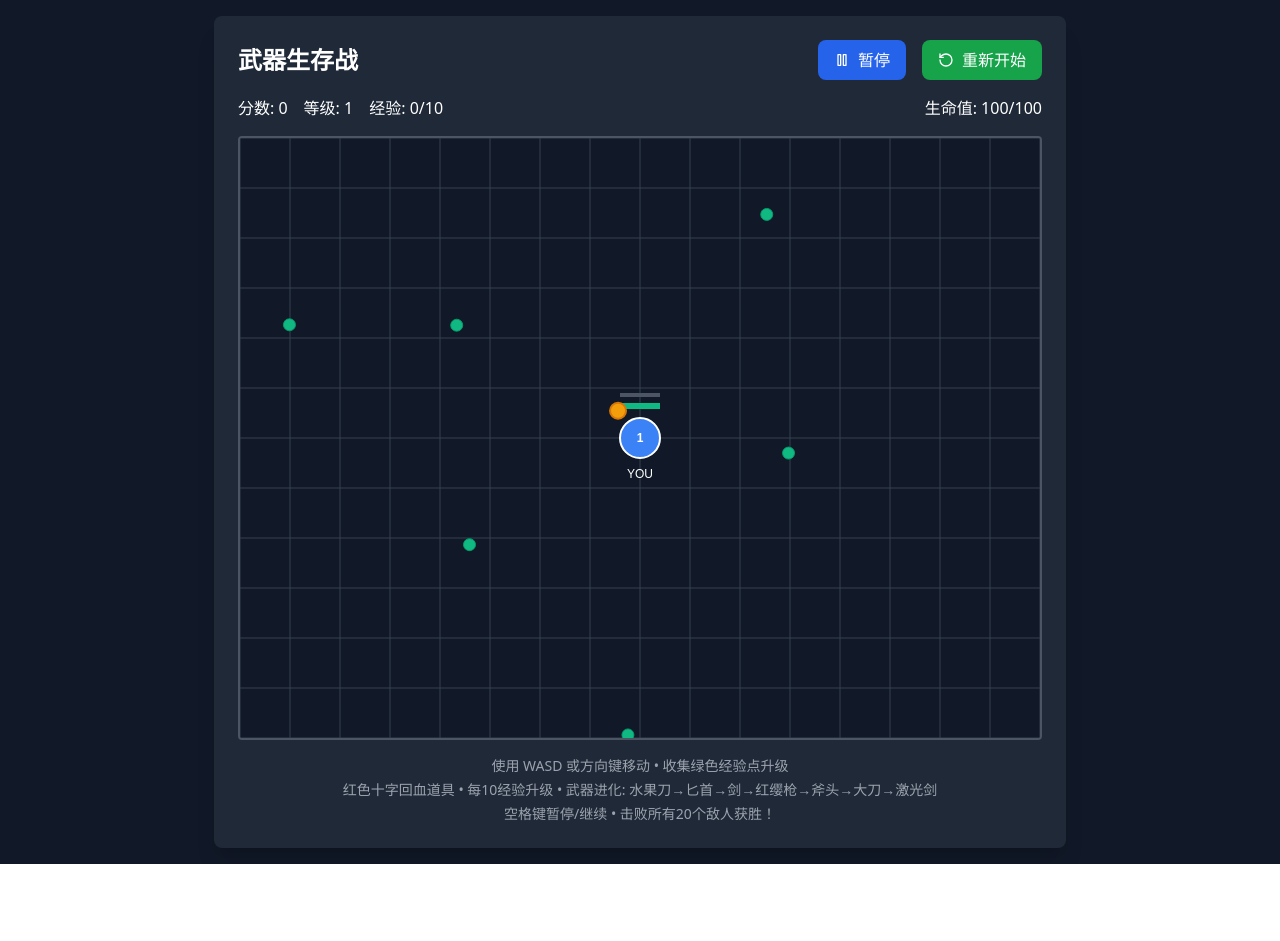
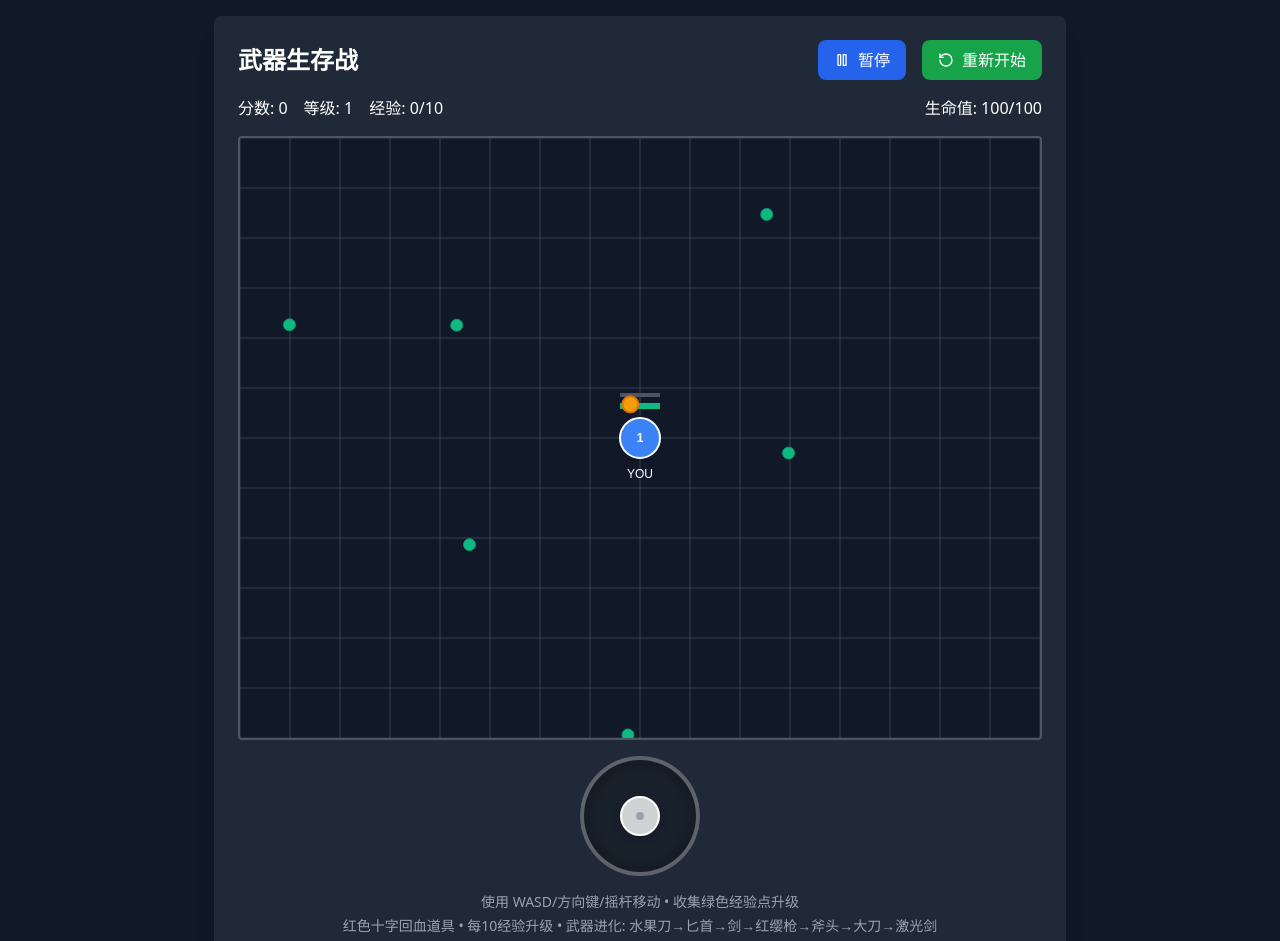
Before and after one commit to nevilwang/Survival_Combat, a React (Vite) app: page / in a window 1280 px wide. Shown: the top 941 px of the page. Before the commit the page ends 864 px from the top, so only its background shows below. Built offline with nearby package versions, Linux system fonts and the light colour scheme.

Commit message:
在游戏窗口下方添加虚拟摇杆

```diff
--- a/src/Game.tsx
+++ b/src/Game.tsx
@@ -1,6 +1,7 @@
 import React, { useEffect, useRef, useState, useCallback } from 'react';
 import { Player, Position, GameState, Keys, Weapon, ExperienceOrb } from './types';
 import { Play, Pause, RotateCcw } from 'lucide-react';
+import VirtualJoystick from './components/VirtualJoystick';
 
 const CANVAS_WIDTH = 800;
 const CANVAS_HEIGHT = 600;
@@ -45,6 +46,7 @@ const Game: React.FC = () => {
   const [playerExp, setPlayerExp] = useState(0);
   const [isPaused, setIsPaused] = useState(false);
   const [isMobile, setIsMobile] = useState(false);
+  const [joystickDirection, setJoystickDirection] = useState({ x: 0, y: 0 });
 
   // Detect mobile device
   useEffect(() => {
@@ -247,10 +249,26 @@ const Game: React.FC = () => {
 
     // Update player position based on keys
     const keys = keysRef.current;
-    if (keys.w) player.position.y = Math.max(player.radius, player.position.y - player.speed);
-    if (keys.s) player.position.y = Math.min(WORLD_HEIGHT - player.radius, player.position.y + player.speed);
-    if (keys.a) player.position.x = Math.max(player.radius, player.position.x - player.speed);
-    if (keys.d) player.position.x = Math.min(WORLD_WIDTH - player.radius, player.position.x + player.speed);
+
+    // Handle keyboard input
+    let moveX = 0;
+    let moveY = 0;
+
+    if (keys.w) moveY -= player.speed;
+    if (keys.s) moveY += player.speed;
+    if (keys.a) moveX -= player.speed;
+    if (keys.d) moveX += player.speed;
+
+    // Handle joystick input (overrides keyboard if active)
+    const joystick = joystickDirection;
+    if (Math.abs(joystick.x) > 0.1 || Math.abs(joystick.y) > 0.1) {
+      moveX = joystick.x * player.speed;
+      moveY = joystick.y * player.speed;
+    }
+
+    // Apply movement
+    player.position.x = Math.max(player.radius, Math.min(WORLD_WIDTH - player.radius, player.position.x + moveX));
+    player.position.y = Math.max(player.radius, Math.min(WORLD_HEIGHT - player.radius, player.position.y + moveY));
 
     // Update camera to follow player
     const targetCameraX = player.position.x - CANVAS_WIDTH / 2;
@@ -749,8 +767,16 @@ const Game: React.FC = () => {
           )}
         </div>
 
+        {/* Virtual Joystick */}
+        <div className="flex justify-center mt-4">
+          <VirtualJoystick
+            onMove={setJoystickDirection}
+            size={120}
+          />
+        </div>
+
         <div className="mt-4 text-sm text-gray-400 text-center space-y-1">
-          <p>使用 WASD 或方向键移动 • 收集绿色经验点升级</p>
+          <p>使用 WASD/方向键/摇杆移动 • 收集绿色经验点升级</p>
           <p>红色十字回血道具 • 每10经验升级 • 武器进化: 水果刀→匕首→剑→红缨枪→斧头→大刀→激光剑</p>
           <p>空格键暂停/继续 • 击败所有20个敌人获胜！</p>
         </div>
--- a/src/components/VirtualJoystick.tsx
+++ b/src/components/VirtualJoystick.tsx
@@ -130,7 +130,7 @@ const VirtualJoystick: React.FC<VirtualJoystickProps> = ({ onMove, size = 120 })
   return (
     <div
       ref={containerRef}
-      className="fixed bottom-6 left-6 select-none touch-none z-50"
+      className="relative select-none touch-none"
       style={{
         width: size,
         height: size,
```
